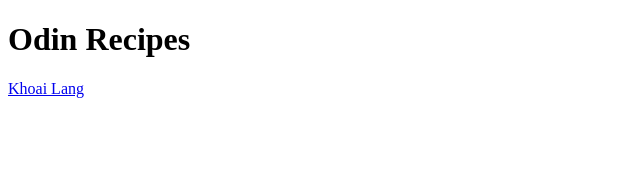
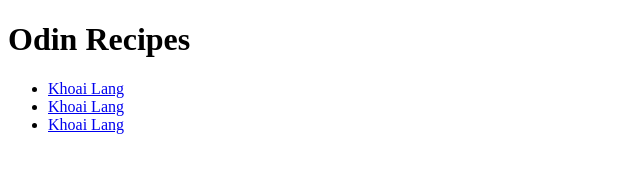
Before and after one commit to PhamNguyenKhuong/odin_recipes, a plain HTML site: page index.html in a window 1280 px wide. Shown: the whole page, without its empty margins (0-640 px from the left). Drawn offline with Linux system fonts and the light colour scheme.

Commit message:
Add a list to index.html

```diff
--- a/index.html
+++ b/index.html
@@ -4,6 +4,10 @@
     </head>
     <body>
         <h1>Odin Recipes</h1>
-        <a href="recipes/khoailang.html">Khoai Lang</a>
+        <ul>
+            <li><a href="recipes/khoailang.html">Khoai Lang</a></li>
+            <li><a href="recipes/bunthitnuong.html">Khoai Lang</a></li>
+            <li><a href="recipes/waifu.html">Khoai Lang</a></li>
+        </ul>
     </body>
 </html>
```
